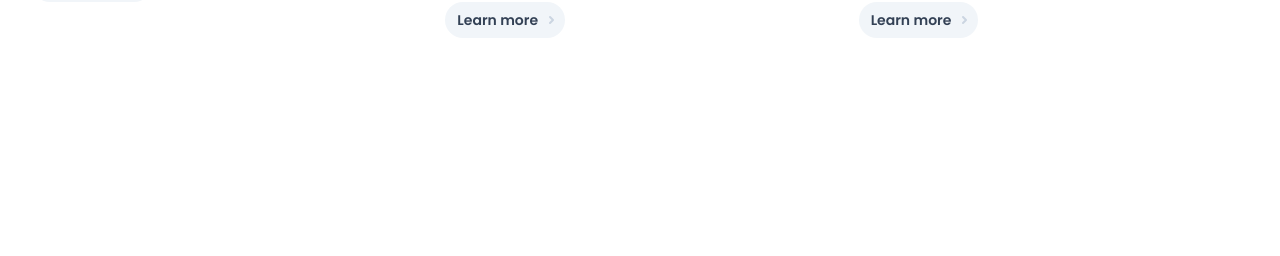
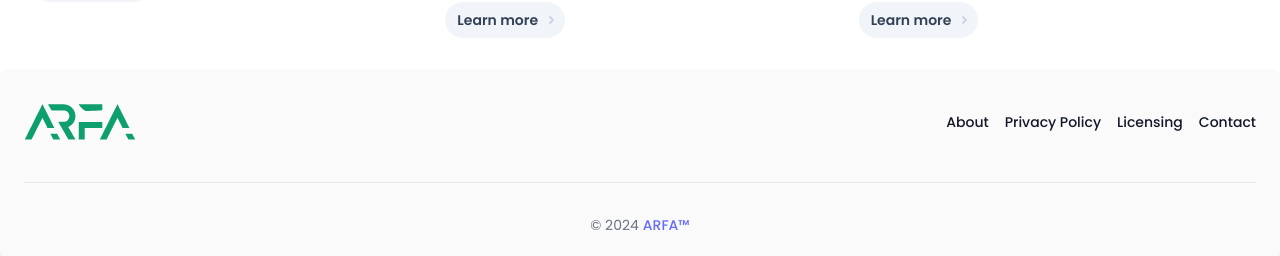
Before and after one commit to domingohernani/arfa, a React (Vite) app in the folder client/: page / in a window 1280 px wide. Shown: the part 2492-2748 px from the top of the page. Before the commit the page ends 2562 px from the top, so only its background shows below. Built offline with nearby package versions, Linux system fonts and the light colour scheme.

Commit message:
temporary footer was added

```diff
--- /dev/null
+++ b/client/src/components/navigation/FooterSection.jsx
@@ -0,0 +1,30 @@
+import { Footer } from "flowbite-react";
+import logo from "../../assets/logos/logo_green.svg";
+
+export function FooterSection() {
+  return (
+    <Footer container className="bg-arfagray">
+      <div className="w-full mx-auto text-center">
+        <div className="w-full sm:flex sm:items-center sm:justify-between">
+          <img src={logo} alt="ARFA" className="w-auto h-14" />
+          <Footer.LinkGroup className="flex gap-4">
+            <a href="#" className="text-arfablack">
+              About
+            </a>
+            <a href="#" className="text-arfablack">
+              Privacy Policy
+            </a>
+            <a href="#" className="text-arfablack">
+              Licensing
+            </a>
+            <a href="#" className="text-arfablack">
+              Contact
+            </a>
+          </Footer.LinkGroup>
+        </div>
+        <Footer.Divider />
+        <Footer.Copyright href="#" by="ARFA™" year={2024} />
+      </div>
+    </Footer>
+  );
+}
--- a/client/src/pages/LandingPage.jsx
+++ b/client/src/pages/LandingPage.jsx
@@ -2,6 +2,7 @@ import React from "react";
 import NavigationBar from "../components/navigation/NavigationBar";
 import LatestTrends from "../components/dynamic/LatestTrends";
 import { Link } from "react-router-dom";
+import { FooterSection } from "../components/navigation/FooterSection";
 
 const LandingPage = () => {
   return (
@@ -194,6 +195,9 @@ const LandingPage = () => {
           </li>
         </ul>
       </section>
+      <section>
+        <FooterSection></FooterSection>
+      </section>
     </div>
   );
 };
--- a/client/src/pages/shopper/Cart.jsx
+++ b/client/src/pages/shopper/Cart.jsx
@@ -6,6 +6,7 @@ import { MdDashboard } from "react-icons/md";
 import { Link, useNavigate } from "react-router-dom";
 import greaterthan from "../../assets/icons/greater-than.svg";
 import heart from "../../assets/icons/heart-black.svg";
+import { FooterSection } from "../../components/navigation/FooterSection";
 
 const displayFurnituresOnCart = () => {
   let onCart = Array(5).fill(null);
@@ -273,6 +274,9 @@ const Cart = () => {
           </Tabs.Item>
         </Tabs>
       </div>
+      <section className="mt-10">
+        <FooterSection />
+      </section>
     </section>
   );
 };
--- a/client/src/pages/shopper/Wishlist.jsx
+++ b/client/src/pages/shopper/Wishlist.jsx
@@ -5,6 +5,7 @@ import { HiUserCircle } from "react-icons/hi";
 import { MdDashboard } from "react-icons/md";
 import { Link, useNavigate } from "react-router-dom";
 import greaterthan from "../../assets/icons/greater-than.svg";
+import { FooterSection } from "../../components/navigation/FooterSection";
 
 const displayFurnituresOnWishlist = () => {
   let onCart = Array(5).fill(null);
@@ -49,7 +50,7 @@ const displayFurnituresOnWishlist = () => {
                 viewBox="0 0 24 24"
                 width="24"
                 height="24"
-                 class="me-1.5 h-4 w-4 "
+                class="me-1.5 h-4 w-4 "
               >
                 <path d="M22.713,4.077A2.993,2.993,0,0,0,20.41,3H4.242L4.2,2.649A3,3,0,0,0,1.222,0H1A1,1,0,0,0,1,2h.222a1,1,0,0,1,.993.883l1.376,11.7A5,5,0,0,0,8.557,19H19a1,1,0,0,0,0-2H8.557a3,3,0,0,1-2.82-2h11.92a5,5,0,0,0,4.921-4.113l.785-4.354A2.994,2.994,0,0,0,22.713,4.077ZM21.4,6.178l-.786,4.354A3,3,0,0,1,17.657,13H5.419L4.478,5H20.41A1,1,0,0,1,21.4,6.178Z" />
                 <circle cx="7" cy="22" r="2" />
@@ -163,6 +164,9 @@ const Wishlist = () => {
           <Tabs.Item title="Cart"></Tabs.Item>
         </Tabs>
       </div>
+     <section className="mt-10">
+     <FooterSection />
+     </section>
     </section>
   );
 };
```
Also changed, not shown: client/src/pages/Catalog.jsx (+15 -3 lines).
